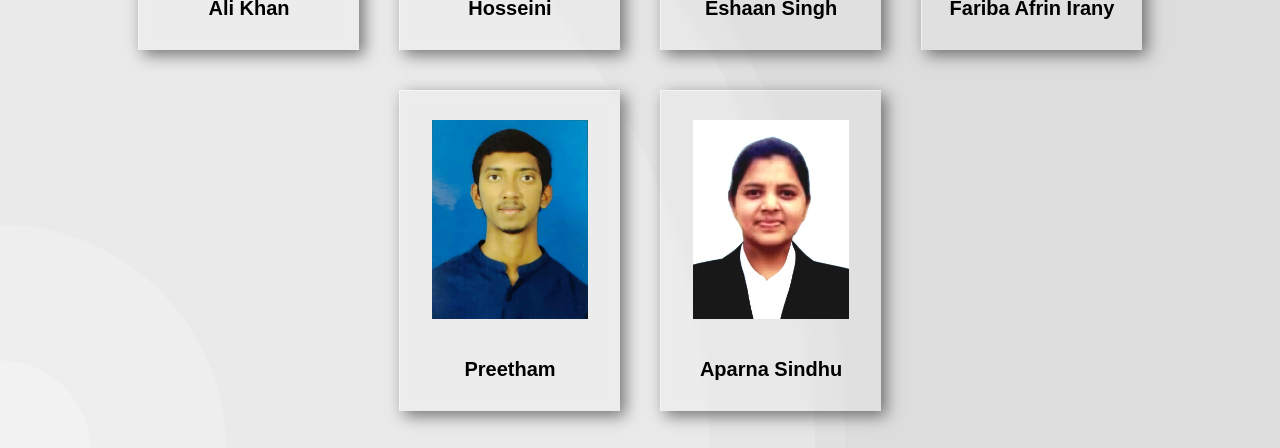
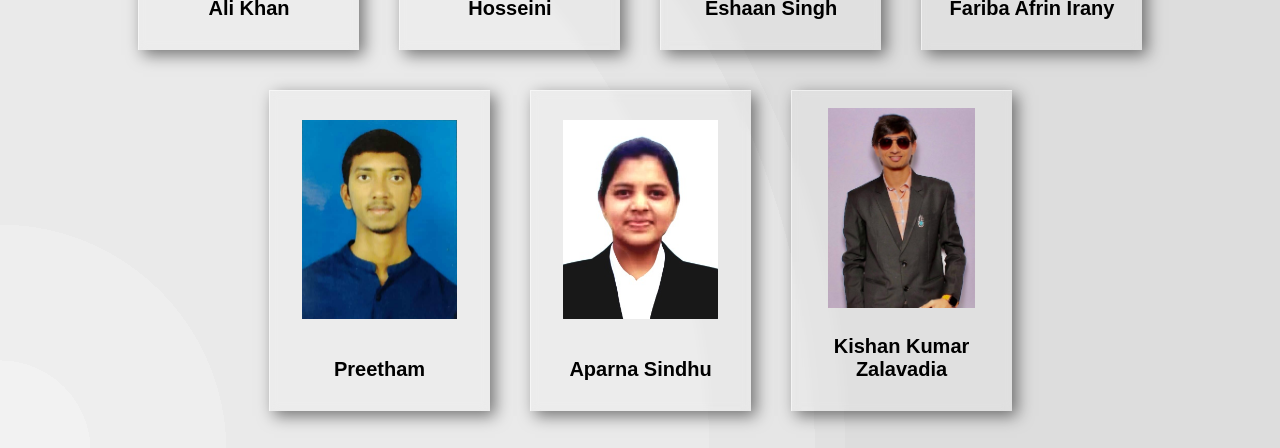
Before and after one commit to Kishan-Kumar-Zalavadia/hosting, an Angular app: page /people in a window 1280 px wide. Shown: the part 410-858 px from the top of the page. Built offline with nearby package versions, Linux system fonts and the light colour scheme.

Commit message:
Added a person data

```diff
--- a/src/app/DATA/people-data.ts
+++ b/src/app/DATA/people-data.ts
@@ -47,4 +47,12 @@ export const PEOPLE: People[] = [
     details:
       "I am currently pursuing my master's degree in computer science major. I am currently working on the project in the specialization of Algorithms and Graph Theory. The project main focus is on the Graph Data Anonymization and De- anonymization.",
   },
+  {
+    id: 6,
+    name: 'Kishan Kumar Zalavadia',
+    image: 'assets/images/Kishan.jpg',
+    url: 'https://www.linkedin.com/in/kishan-kumar-zalavadia/',
+    details:
+      "I am currently pursuing my master's degree working on the material science project. I am professionally Software Engineer.",
+  },
 ];
```
Also changed, not shown: src/assets/images/Kishan.jpg (added), 4 other files (tests, documents, lock files or other folders).
